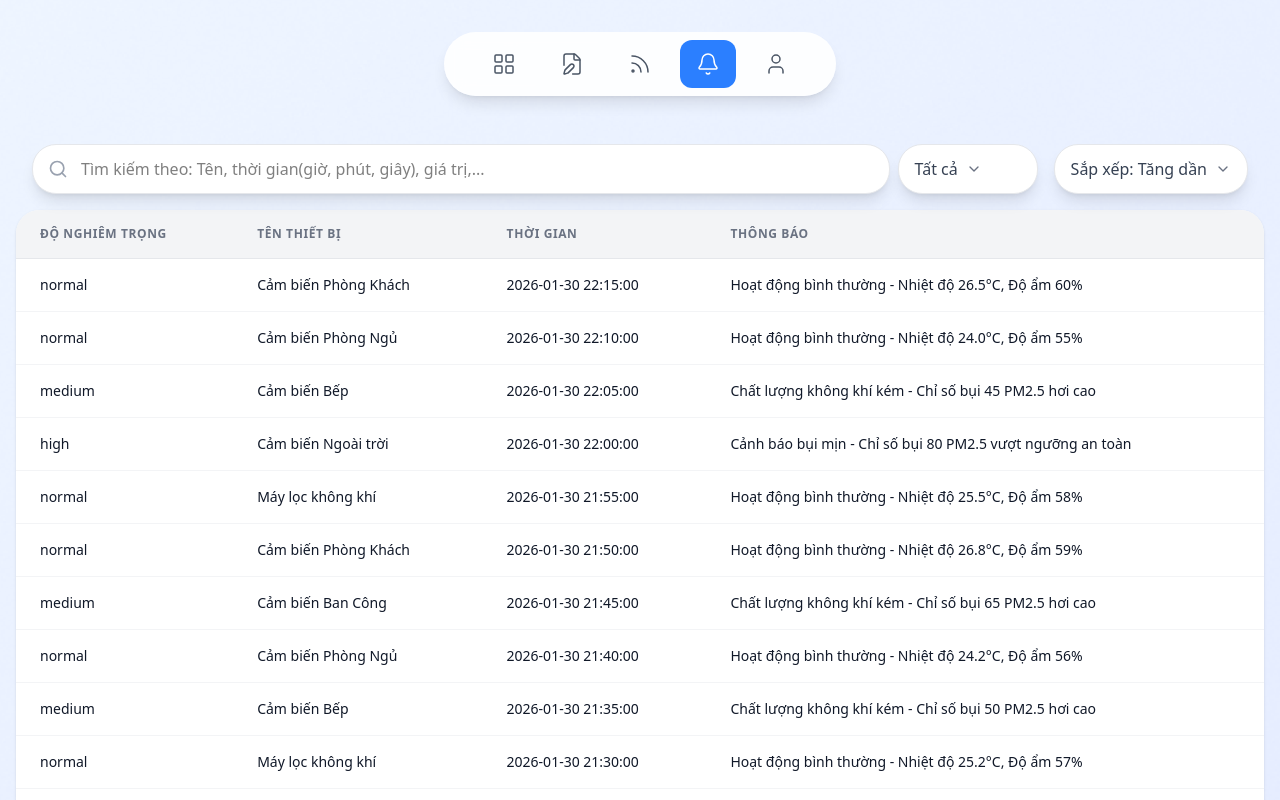
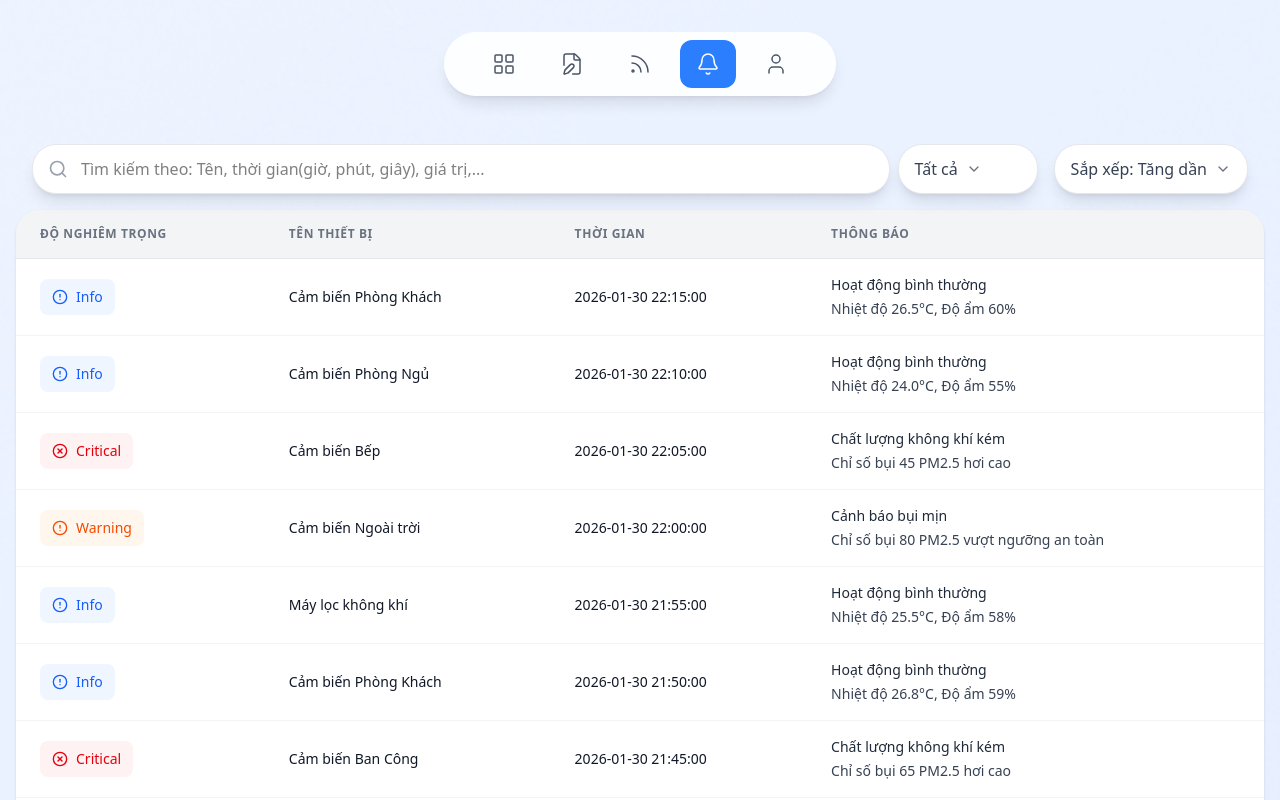
Before and after one commit to yuika-sama/BTL_IOT, a React (Vite) app in the folder fe/: page /notifications in a window 1280 px wide. Shown: the top 800 px of the page. Built offline with nearby package versions, Linux system fonts and the light colour scheme.

Commit message:
Update FE

```diff
--- a/fe/src/components/InformationComponents/Table.jsx
+++ b/fe/src/components/InformationComponents/Table.jsx
@@ -1,11 +1,38 @@
 import React from 'react'
 import {User, Bot, CheckCircle, XCircle, AlertCircle} from 'lucide-react';
 
-export default function Table({ data = [], columns = [] }) {
+export default function Table({ data = [], columns = [], }) {
+    const getCritical = (level) => {
+        const levels = {
+            'medium': {
+                text: 'Critical',
+                color: 'bg-red-50 text-red-600',
+                icon: <XCircle size={16} className="text-red-600" />
+            },
+            'high': {
+                text: 'Warning',
+                color: 'bg-orange-50 text-orange-600',
+                icon: <AlertCircle size={16} className="text-orange-600" />
+            },
+            'normal': {
+                text: 'Info',
+                color: 'bg-blue-50 text-blue-600',
+                icon: <AlertCircle size={16} className="text-blue-600" />
+            },
+        }
+        const badge = levels[level.toLowerCase()] || levels['info'];
+        return (
+            <span className={`inline-flex items-center gap-2 px-3 py-2 rounded-lg text-sm font-medium ${badge.color}`}>
+                {badge.icon}
+                <span>{badge.text}</span>
+            </span>
+        )
+    }
+
     const getActionBadge = (action) => {
         const badges = {
             'on': {text: 'Bật', color: 'bg-green-100 text-green-800', icon: <CheckCircle size={16} />},
-            'off': {text: 'Tắt', color: 'bg-red-100 text-red-800', icon: <XCircle size={16} />},
+            'off': {text: 'Tắt', color: 'bg-gray-100 text-gray-500', icon: <XCircle size={16} />},
         }
         const badge = badges[action.toLowerCase()] || badges['off'];
         return (
@@ -28,7 +55,7 @@ export default function Table({ data = [], columns = [] }) {
     const getExecutorInfo = (executor) => {
         const isAuto = executor.toLowerCase() === 'auto';
         return (
-            <div className='flex items-center gap-2'>
+            <div className='flex items-center gap-2 font-medium'>
                 {isAuto ? (
                     <Bot size={16} className="text-gray-500" />
                 ) : (
@@ -55,6 +82,8 @@ export default function Table({ data = [], columns = [] }) {
                 return getStatusIcon(value);
             case 'executor':
                 return getExecutorInfo(value);
+            case 'critical':
+                return getCritical(value);
             default:
                 return <span className={column.className || 'text-gray-900'}>{value}</span>;
         }
@@ -69,7 +98,7 @@ export default function Table({ data = [], columns = [] }) {
                             {columns.map((column) => (
                                 <th
                                     key={column.key}
-                                    className={`px-6 py-4 bg-gray-100 text-left text-xs font-bold text-gray-500 uppercase tracking-wider ${column.headerClassName || ''}`}
+                                    className={`px-6 py-4 bg-gray-100 text-xs font-bold text-gray-500 uppercase tracking-wider ${column.headerClassName || 'text-left'}`}
                                 >
                                     {column.header}
                                     {column.sortable && ' ↓'}
@@ -95,7 +124,7 @@ export default function Table({ data = [], columns = [] }) {
             </div>
 
             {data.length === 0 && (
-                <div className="text-center py-12 text-gray-500">
+                <div className="text-center py-12 text-gray-500 font-medium">
                     Không có dữ liệu
                 </div>
             )}
--- a/fe/src/components/InformationLayout.jsx
+++ b/fe/src/components/InformationLayout.jsx
@@ -3,7 +3,7 @@ import TopBar from './InformationComponents/TopBar.jsx';
 import Table from './InformationComponents/Table.jsx';
 import Pagination from './InformationComponents/Pagination.jsx';
 
-export default function InformationLayout({filterOptions = [], columns = [], data=[], children}) {
+export default function InformationLayout({filterOptions = [], columns = [], data=[], }) {
     return (
         <div className="min-h-screen">
             <TopBar filterOptions={filterOptions} />
@@ -17,9 +17,6 @@ export default function InformationLayout({filterOptions = [], columns = [], dat
                     onPageChange={(page) => console.log(`Change to page ${page}`)}
                 />
             </div>
-            <div className="mt-6">
-                {children}
-            </div>
         </div>
     );
 }
--- a/fe/src/components/MainLayout.jsx
+++ b/fe/src/components/MainLayout.jsx
@@ -7,7 +7,7 @@ export default function MainLayout({ children }) {
         <div className="min-h-screen bg-cover bg-center bg-no-repeat"
             style={{ backgroundImage: `url(${bgImage})` }}
         >
-            <div className="min-h-screen flex flex-col items-center px-4">
+            <div className="min-h-screen flex flex-col items-center px-4 pb-8">
                 <div >
                     <NavBar />
                 </div>
--- a/fe/src/pages/ActionHistory.jsx
+++ b/fe/src/pages/ActionHistory.jsx
@@ -14,12 +14,50 @@ export default function ActionHistory(){
     ]
 
     const columns = [
-        { key: 'id',header: 'ID', accessor: 'id' },
-        { key: 'deviceName', header: 'Tên thiết bị', accessor: 'deviceName' },
-        { key: 'action', header: 'Hành động', accessor: 'action' },
-        { key: 'status', header: 'Trạng thái', accessor: 'status' },
-        { key: 'executor', header: 'Thực thi bởi', accessor: 'executor' },
-        { key: 'timestamp', header: 'Thời gian', accessor: 'timestamp' },
+        {
+            key: 'id',
+            header: 'ID',
+            accessor: 'id',
+            cellClassName: 'font-semibold'
+        },
+        {
+            key: 'deviceName',
+            header: 'Tên thiết bị',
+            accessor: 'deviceName',
+            render: (value) => (
+                <span className="">{value}</span>
+            )
+        },
+        {
+            key: 'action',
+            header: 'Hành động',
+            accessor: 'action',
+            type: 'action'
+        },
+        {
+            key: 'status',
+            header: 'Trạng thái',
+            accessor: 'status',
+            type: 'status',
+            headerClassName: 'text-center',
+            cellClassName: 'flex justify-center'
+        },
+        {
+            key: 'executor',
+            header: 'Thực thi bởi',
+            accessor: 'executor',
+            type: 'executor'
+        },
+        {
+            key: 'timestamp',
+            header: 'Thời gian',
+            accessor: 'timestamp',
+            // Render function để format thời gian
+            render: (value) => (
+                <span className="text-gray-600">{value}</span>
+            ),
+            sortable: true
+        },
     ]
 
     return(
--- a/fe/src/pages/DataSensor.jsx
+++ b/fe/src/pages/DataSensor.jsx
@@ -15,13 +15,13 @@ export default function DataSensor(){
     ]
 
     const columns = [
-        { key: 'id',header: 'ID', accessor: 'id' },
-        { key: 'deviceName', header: 'Tên thiết bị', accessor: 'deviceName' },
-        { key: 'temperature', header: 'Nhiệt độ', accessor: 'temperature' },
-        { key: 'humidity', header: 'Độ ẩm', accessor: 'humidity' },
-        { key: 'light', header: 'Ánh sáng', accessor: 'light' },
-        { key: 'dust', header: 'Bụi mịn', accessor: 'dust' },
-        { key: 'timestamp', header: 'Thời gian', accessor: 'timestamp' },
+        { key: 'id',header: 'ID', accessor: 'id', cellClassName:'font-medium'},
+        { key: 'deviceName', header: 'Tên thiết bị', accessor: 'deviceName', cellClassName:'' },
+        { key: 'temperature', header: 'Nhiệt độ', accessor: 'temperature', render: (value) => (<span className="font-medium text-red-500">{value}℃</span>)},
+        { key: 'humidity', header: 'Độ ẩm', accessor: 'humidity', render: (value) => (<span className="font-medium text-blue-400">{value}%</span>)},
+        { key: 'light', header: 'Ánh sáng', accessor: 'light', render: (value) => (<span className="font-medium text-yellow-500">{value} Lux</span>)},
+        { key: 'dust', header: 'Bụi mịn', accessor: 'dust', render: (value) => (<span className="font-medium text-gray-400">{value}µg/m³</span>)},
+        { key: 'timestamp', header: 'Thời gian', accessor: 'timestamp', cellClassName:'' },
     ]
 
     return(
--- a/fe/src/pages/Notification.jsx
+++ b/fe/src/pages/Notification.jsx
@@ -1,4 +1,4 @@
-import React, {useMemo} from 'react';
+import React from 'react';
 import MainLayout from '../components/MainLayout.jsx';
 import InformationLayout from '../components/InformationLayout.jsx';
 import { sampleNotificationData } from '../utils/sampleData.js';
@@ -11,18 +11,34 @@ export default function Notifications(){
         {type: 'time', displayText: 'Thời gian'},
     ]
 
-    const mergeColumns = useMemo(() => {
-        return sampleNotificationData.map(item => ({
-            ...item,
-            description: `${item.description.title} - ${item.description.description}`
-        }))
-    }, [])
-
     const columns = [
-        { key: 'critical',header: 'Độ nghiêm trọng', accessor: 'critical' },
-        { key: 'deviceName', header: 'Tên thiết bị', accessor: 'deviceName' },
-        { key: 'timestamp', header: 'Thời gian', accessor: 'timestamp' },
-        { key: 'description', header: 'Thông báo', accessor: 'description' },
+        {
+            key: 'critical',
+            header: 'Độ nghiêm trọng',
+            accessor: 'critical',
+            type: 'critical'
+        },
+        {
+            key: 'deviceName',
+            header: 'Tên thiết bị',
+            accessor: 'deviceName',
+        },
+        {
+            key: 'timestamp',
+            header: 'Thời gian',
+            accessor: 'timestamp',
+        },
+        {
+            key: 'description',
+            header: 'Thông báo',
+            accessor: 'description',
+            render: (value) => (
+                <div className="flex flex-col gap-1">
+                    <div className="font-medium text-gray-800">{value.title}</div>
+                    <div className="text-gray-700">{value.description}</div>
+                </div>
+            )
+        },
     ]
 
     return(
@@ -30,7 +46,7 @@ export default function Notifications(){
             <InformationLayout
                 filterOptions={filterOptions}
                 columns={columns}
-                data={mergeColumns}
+                data={sampleNotificationData}
             />
         </MainLayout>
     )
--- a/fe/src/utils/sampleData.js
+++ b/fe/src/utils/sampleData.js
@@ -11,7 +11,7 @@ const sampleActionHistoryData = [
         id: 2,
         deviceName: 'Máy hút ẩm',
         action: 'off',
-        status: 'success',
+        status: 'pending',
         executor: 'Auto',
         timestamp: '2026-01-30 21:46:00'
     },
```
